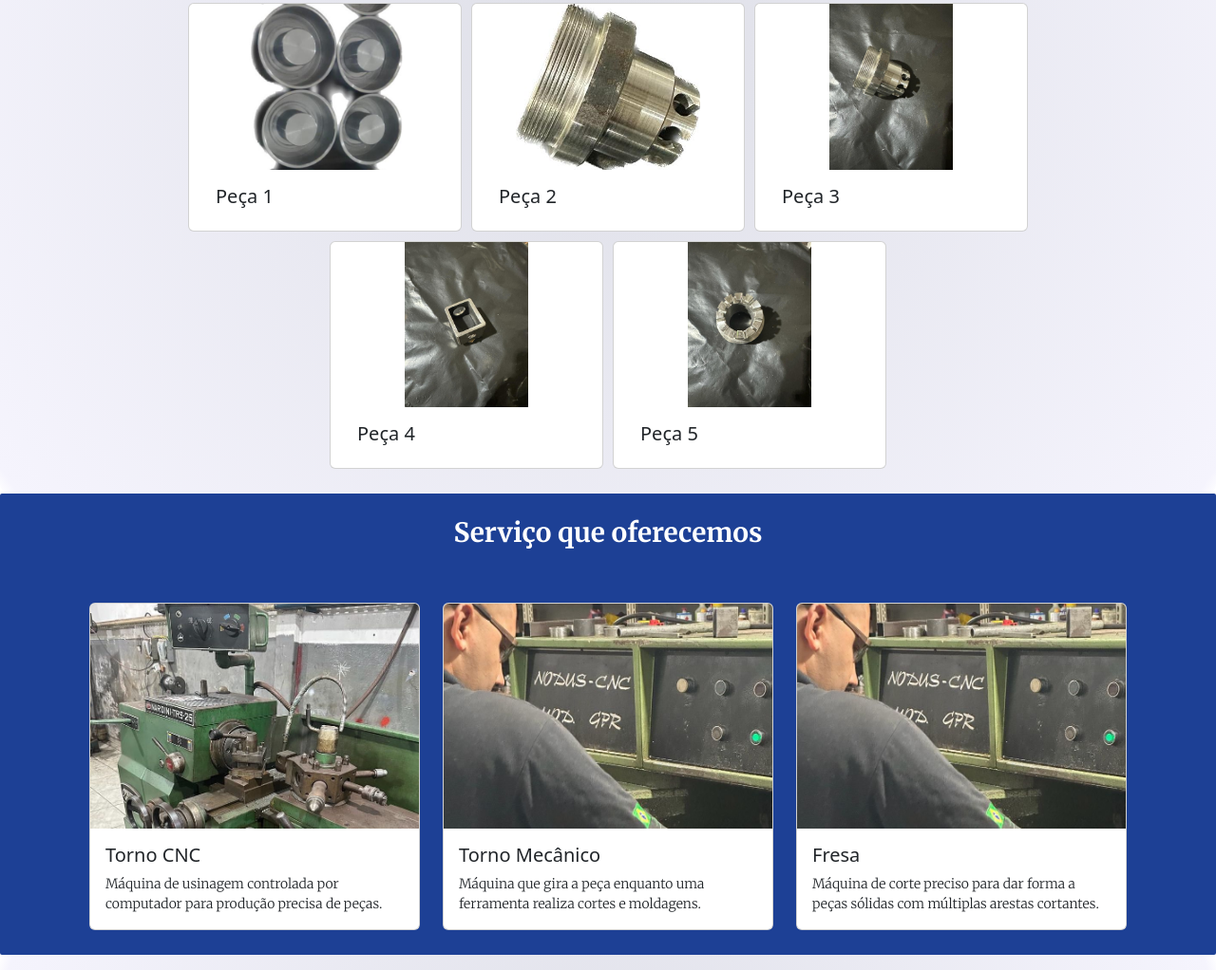
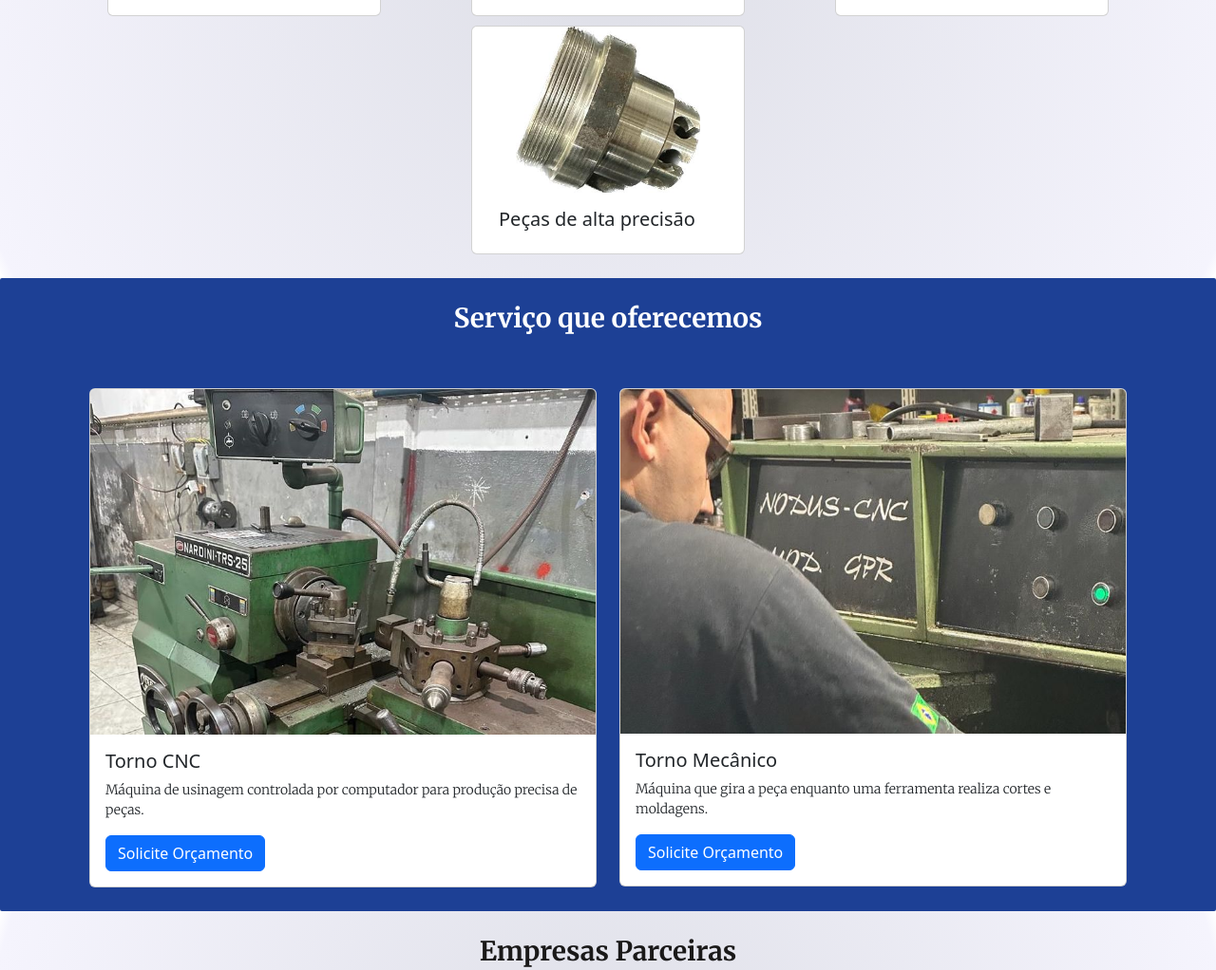
Before and after one commit to IgorFreitasRocha/page-ftmaquinas, a plain HTML site: page index.html in a window 1280 px wide. Shown: the part 1310-2332 px from the top of the page at 95% size. Drawn offline with nearby package versions, Linux system fonts and the light colour scheme.

Commit message:
Correcao nos cards de serviços, e imagem do inicio

```diff
--- a/assets/style.css
+++ b/assets/style.css
@@ -292,7 +292,7 @@ p {
 
 .posicao-cards {
   gap: 10px;
-  justify-content: center;
+  justify-content: space-around;
 }
 
 /* **** SECTION EMPRESAS PARCEIRAS **** */
--- a/index.html
+++ b/index.html
@@ -102,7 +102,7 @@
                         </div>
 
                         <div class="container-img">
-                            <img src="assets/img/iimg-logo/sobre-ftmaquinas.png" alt="">
+                            <img src="assets/img/iimg-logo/logo.jpeg" alt="">
                         </div>
                     </div>
                 </div>
@@ -139,38 +139,10 @@
                             </div>
                         </div>
                         <div class="card  col-12 col-md-8 col-lg-6 col-xl-4 col-xxl-3" style="width: 18rem;">
-                            <img src="assets/img/img-maquinas/img-peças-1.png" class="card-img-top img-teste"
-                                alt="Máquina para teste hidrostático">
-                            <div class="card-body">
-                                <h5 class="card-title">Peça 1</h5>
-                            </div>
-                        </div>
-                        <div class="card  col-12 col-md-8 col-lg-6 col-xl-4 col-xxl-3" style="width: 18rem;">
                             <img src="assets/img/img-maquinas/img-peças-2.jpg" class="card-img-top img-teste"
                                 alt="Máquina para teste hidrostático">
                             <div class="card-body">
-                                <h5 class="card-title">Peça 2</h5>
-                            </div>
-                        </div>
-                        <div class="card  col-12 col-md-8 col-lg-6 col-xl-4 col-xxl-3" style="width: 18rem;">
-                            <img src="assets/img/img-maquinas/img-peças-3.jpeg" class="card-img-top img-teste"
-                                alt="Máquina para teste hidrostático">
-                            <div class="card-body">
-                                <h5 class="card-title">Peça 3</h5>
-                            </div>
-                        </div>
-                        <div class="card  col-12 col-md-8 col-lg-6 col-xl-4 col-xxl-3" style="width: 18rem;">
-                            <img src="assets/img/img-maquinas/img-peças-4.jpeg" class="card-img-top img-teste"
-                                alt="Máquina para teste hidrostático">
-                            <div class="card-body">
-                                <h5 class="card-title">Peça 4</h5>
-                            </div>
-                        </div>
-                        <div class="card  col-12 col-md-8 col-lg-6 col-xl-4 col-xxl-3" style="width: 18rem;">
-                            <img src="assets/img/img-maquinas/img-peças-5.jpeg" class="card-img-top img-teste"
-                                alt="Máquina para teste hidrostático">
-                            <div class="card-body">
-                                <h5 class="card-title">Peça 5</h5>
+                                <h5 class="card-title">Peças de alta precisão</h5>
                             </div>
                         </div>
                     </div>
@@ -187,7 +159,7 @@
 
                     <div class="posicao-cards row d-flex justify-content-around">
 
-                    <div class="row row-cols-1 row-cols-md-3 g-4">
+                        <div class="row row-cols-1 row-cols-md-2 g-4">
                         <div class="col">
                             <div class="card">
                                 <img src="assets/img/img-banner/maquina.jpeg"
@@ -195,6 +167,8 @@
                                 <div class="card-body">
                                     <h5 class="card-title">Torno CNC</h5>
                                     <p class="card-text">Máquina de usinagem controlada por computador para produção precisa de peças.</p>
+                                    <a href="#" class="btn btn-primary">Solicite Orçamento</a>
+
                                 </div>
                             </div>
                         </div>
@@ -206,20 +180,13 @@
                                 <div class="card-body">
                                     <h5 class="card-title">Torno Mecânico</h5>
                                     <p class="card-text">Máquina que gira a peça enquanto uma ferramenta realiza cortes e moldagens.</p>
+                                    <a href="#" class="btn btn-primary">Solicite Orçamento</a>
+
                                 </div>
                             </div>
                         </div>
+                    </div>
 
-                        <div class="col">
-                            <div class="card">
-                                <img src="assets/img/img-banner/men-working.jpeg"
-                                    class="card-img-top" alt="...">
-                                <div class="card-body">
-                                    <h5 class="card-title">Fresa</h5>
-                                    <p class="card-text">Máquina de corte preciso para dar forma a peças sólidas com múltiplas arestas cortantes.</p>
-                                </div>
-                            </div>
-                        </div>
 
             </section>
 
```
Also changed, not shown: assets/img/iimg-logo/logo.jpeg (added).
